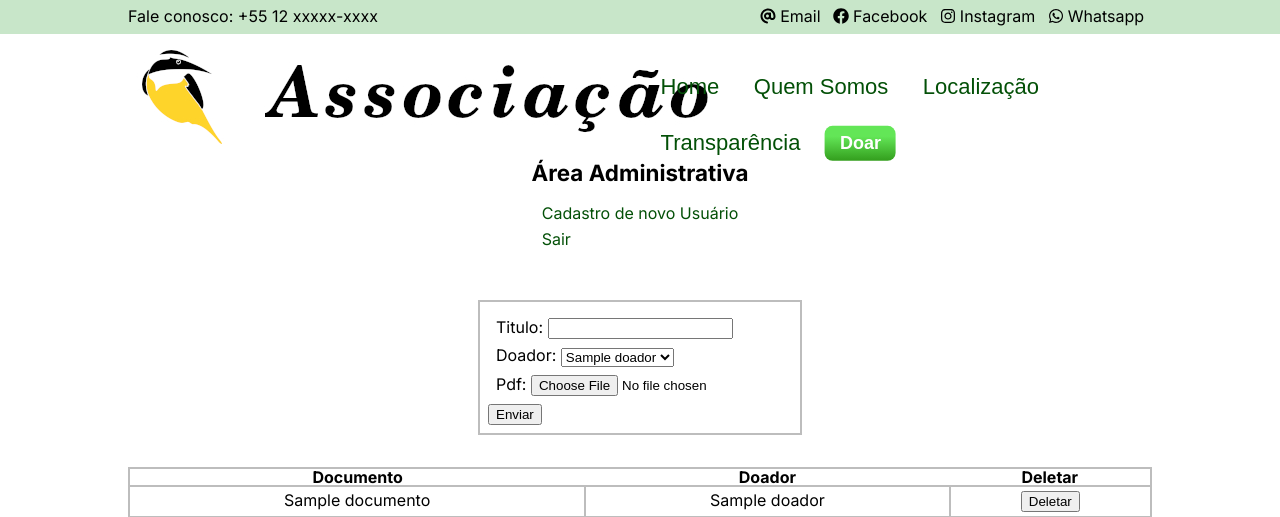
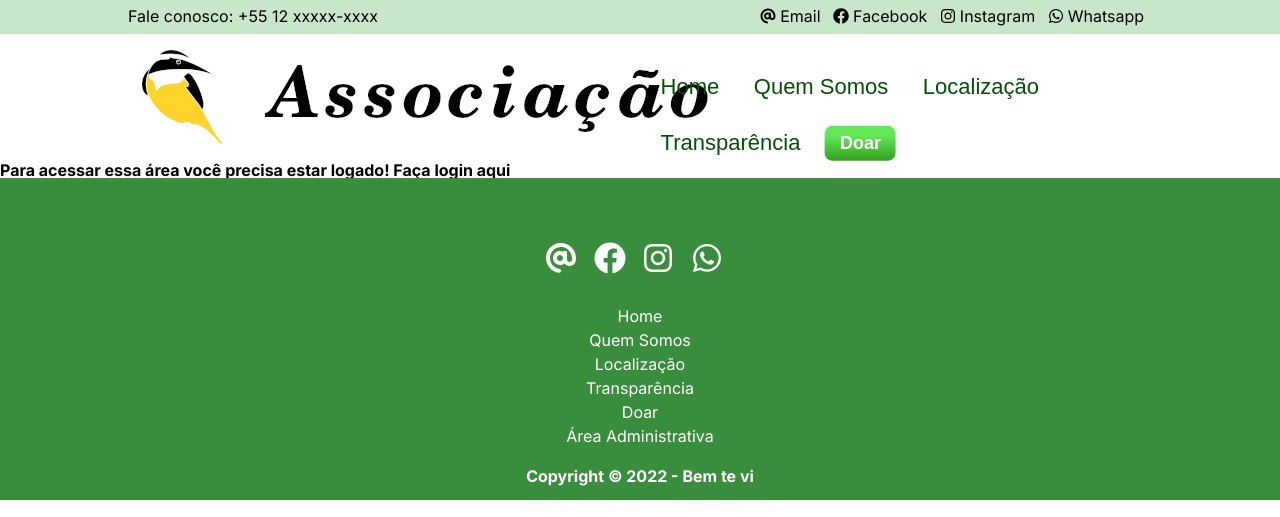
Before and after one commit to Grupo100/pi2, a Django app: page /areaadm/ in a window 1280 px wide. Shown: the top 517 px of the page. Run offline with Django 4.2, Linux system fonts and the light colour scheme; tables that the repository leaves empty hold one stand-in row (values such as "Sample post").

Commit message:
Mensagem para quem tentar acessar area restrita atraves da url

```diff
--- a/src/btv/templates/areaadm/create.html
+++ b/src/btv/templates/areaadm/create.html
@@ -2,6 +2,7 @@
 {% load static %}
 
 {% block content %}
+{% if request.user.is_authenticated %}
 <div>
 <form name="form-User" id="formUsers" method="post" action="/store/">
     <div class="form">
@@ -22,5 +23,9 @@
     </div>
 </form>
 <div>
+        {% else %}
+        <h2>Para acessar essa área você precisa estar logado!<a href="/templates/administrativa">Faça login aqui</a>
+            </h2>
+        {% endif %}
 
 {% endblock %}
--- a/src/btv/templates/areaadm/restrito.html
+++ b/src/btv/templates/areaadm/restrito.html
@@ -2,6 +2,7 @@
 {% load static %}
 
 {% block content %}
+{% if request.user.is_authenticated %}
 
 <h2 class="administrativa__title">Área Administrativa</h2>
 <nav id="menu2">
@@ -41,5 +42,9 @@
     </tbody>
 
 </table>
+{% else %}
+<h2>Para acessar essa área você precisa estar logado!<a href="/templates/administrativa"> Faça login aqui</a>
+</h2>
+{% endif %}
 
 {% endblock %}
```
